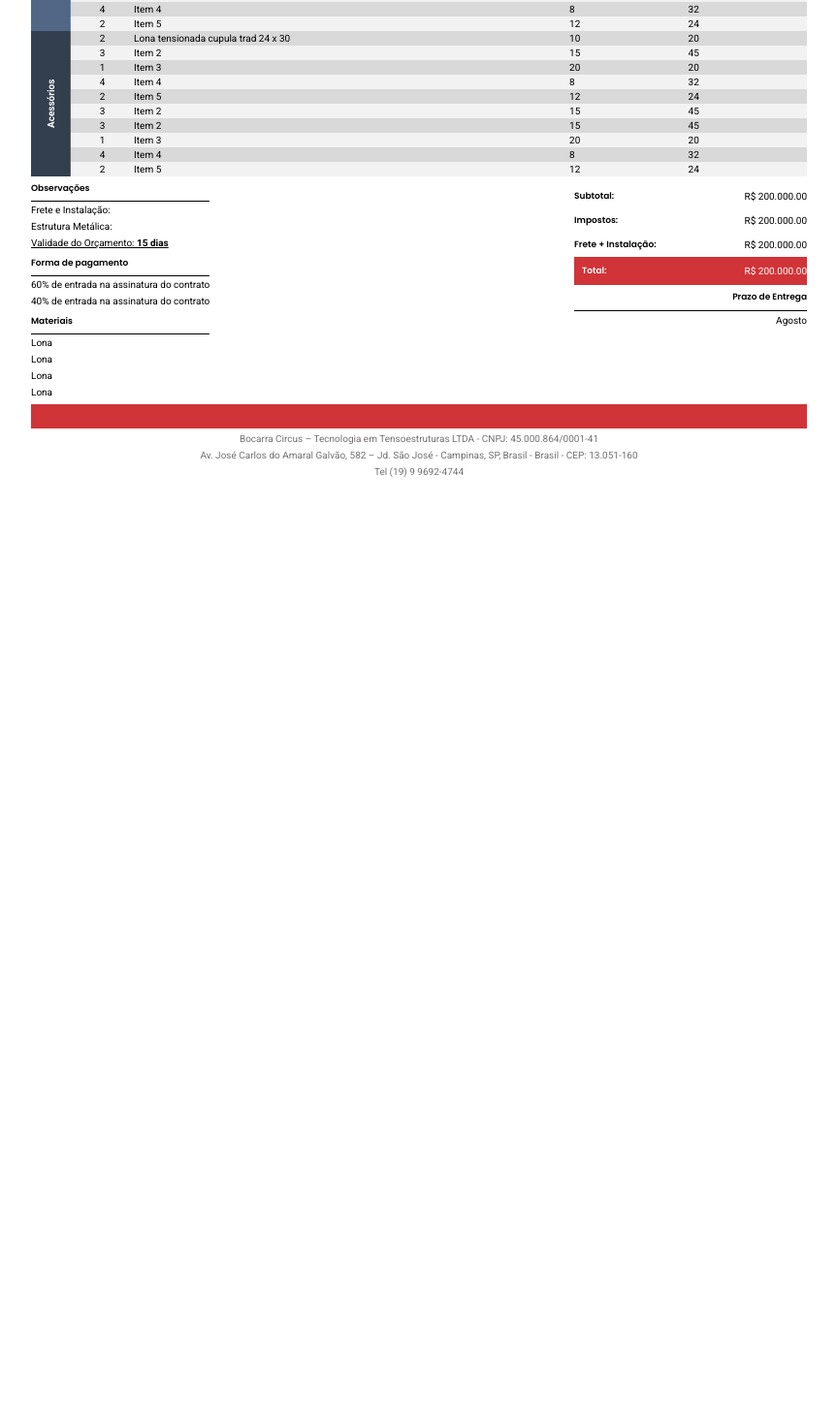
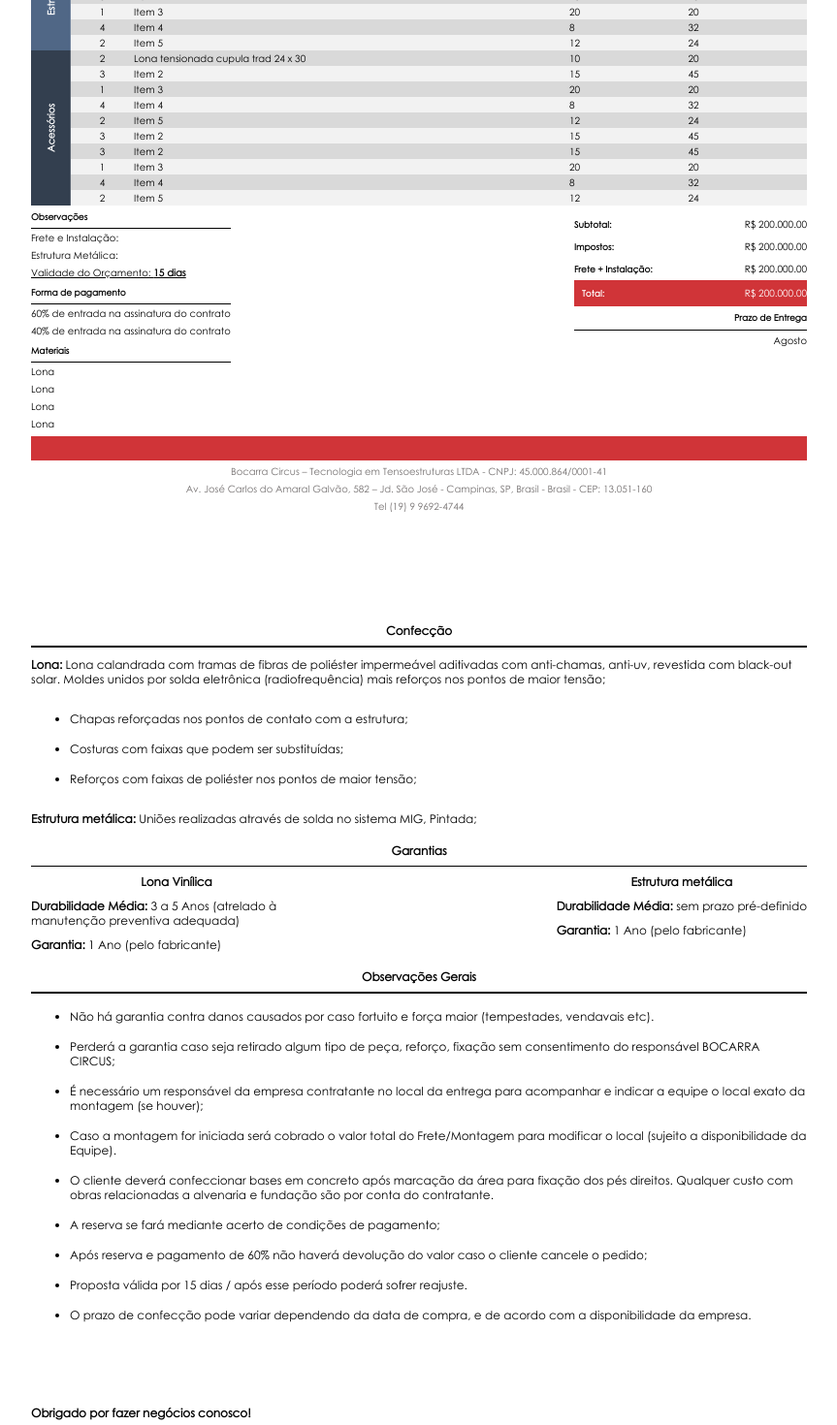
Before and after one commit to VictorBelotto/Sistema-Bocarra, a React (Vite) app: page /Impressao in a window 1280 px wide. Shown: the part 520-1990 px from the top of the page at 97% size, without its empty margins (208-1071 px from the left). Before the commit the page ends 1139 px from the top, so only its background shows below. Built offline with nearby package versions, Linux system fonts and the light colour scheme.

Commit message:
add segunda pagina para impressao

```diff
--- a/src/index.css
+++ b/src/index.css
@@ -1,11 +1,10 @@
-@import url('https://fonts.googleapis.com/css2?family=Roboto:ital,wght@0,100;0,300;0,400;0,500;0,700;0,900;1,100;1,300;1,400;1,500;1,700;1,900&display=swap');
-@import url('https://fonts.googleapis.com/css2?family=Poppins:ital,wght@0,100;0,200;0,300;0,400;0,500;0,600;0,700;0,800;0,900;1,100;1,200;1,300;1,400;1,500;1,600;1,700;1,800;1,900&display=swap');
-
-
-
+@font-face {
+  font-family: gothic;
+  src: url('./assets/fonts/gothic.woff');
+}
 
 * {
-  font-family: "Roboto", sans-serif;
+  font-family: "gothic";
   -webkit-tap-highlight-color: transparent;
   scroll-behavior: smooth;
   color: rgb(0, 0, 0);
@@ -15,13 +14,10 @@ body {
   background-color: #ffffff;
 }
 
-h1,h2,h3,h4,h5{
-  font-family: "Poppins", sans-serif;
-}
-
 h3{
   font-size: 9px !important;
   margin: 8px 0px;
+  font-weight: bold !important;
 }
 
 p{
--- a/src/pages/Impressao/Impressao.jsx
+++ b/src/pages/Impressao/Impressao.jsx
@@ -1,28 +1,53 @@
-import React from 'react'
-import styles from './Impressao.module.css'
-import Header from './components/Header/Header'
-import Infos from './components/Infos/Infos'
-import Tabela from './components/Tabela/Tabela'
-import Observacoes from './components/Observacoes/Observacoes'
-import Valores from './components/Valores/Valores'
-import Footer from './components/Footer/Footer'
+import React, { useRef } from 'react';
+import styles from './Impressao.module.css';
+import Header from './components/Header/Header';
+import Infos from './components/Infos/Infos';
+import Tabela from './components/Tabela/Tabela';
+import Observacoes from './components/Observacoes/Observacoes';
+import Valores from './components/Valores/Valores';
+import Footer from './components/Footer/Footer';
+import PageIInfoGeral from './components/PageIInfoGeral/PageIInfoGeral';
 
 const Impressao = () => {
+  const printContainer = useRef(null);
+
+  const handlePrint = () => {
+    // Oculta a segunda mainContainer antes de imprimir
+    printContainer.current.style.display = 'none';
+
+    // Aciona a função de impressão
+    window.print();
+
+    // Restaura a visibilidade da segunda mainContainer após a impressão
+    printContainer.current.style.display = 'block';
+  };
+
   return (
-    <div className={styles.mainContainer} >
-      <div className={styles.container} >
-        <Header/>
-        <Infos/>
-        <Tabela/>
-        <div style={{display:'flex', justifyContent: 'space-between'}} >
-          <Observacoes/>
-          <Valores/>
+    <div style={{display: 'flex', flexDirection: 'column', justifyContent:'center'}} >
+      <div className={styles.mainContainer}>
+        <div className={styles.container}>
+          <Header />
+          <Infos />
+          <Tabela />
+          <div style={{ display: 'flex', justifyContent: 'space-between' }}>
+            <Observacoes />
+            <Valores />
+          </div>
+          <Footer />
         </div>
-        <Footer/>
       </div>
 
+    <div className={styles.pageInfoMainContainer} >
+      <div className={styles.pageInfoContainer}>
+          <PageIInfoGeral />
+        </div>
+
+      </div>
+      <div  style={{alignSelf:'center'}} ref={printContainer}>
+       <button button onClick={handlePrint}>Imprimir</button>
+      </div >
     </div>
-  )
-}
+  );
+};
 
-export default Impressao
+export default Impressao;
--- a/src/pages/Impressao/Impressao.module.css
+++ b/src/pages/Impressao/Impressao.module.css
@@ -2,7 +2,6 @@
   display: flex;
   width: 100%;
   justify-content: center;
-  height: 1123px;
 }
 
 .container{
@@ -12,3 +11,16 @@
   height: 1123px;
   margin: 8px 16px;
 }
+
+.pageInfoMainContainer{
+  display: flex;
+  width: 100%;
+  justify-content: center;
+}
+.pageInfoContainer{
+  display: flex;
+  flex-direction: column;
+  width: 800px;
+  margin: 8px 16px;
+  margin-bottom: 32px;
+}
--- /dev/null
+++ b/src/pages/Impressao/components/PageIInfoGeral/PageIInfoGeral.jsx
@@ -0,0 +1,60 @@
+import React from 'react'
+import styles from './PageIInfoGeral.module.css'
+import Footer from '../Footer/Footer.jsx'
+const PageIInfoGeral = () => {
+  return (
+    <div className={styles.mainContainer} >
+      <h3>Confecção</h3>
+      <span className={styles.detalhe}></span>
+      <p><strong>Lona:</strong> Lona calandrada com tramas de fibras de poliéster impermeável aditivadas com anti-chamas, anti-uv, revestida com black-out solar. Moldes unidos por solda eletrônica (radiofrequência) mais reforços nos pontos de maior tensão;</p>
+      <ul className={styles.lista} >
+        <li>Chapas reforçadas nos pontos de contato com a estrutura;</li>
+        <li>Costuras com faixas que podem ser substituídas;</li>
+        <li>Reforços com faixas de poliéster nos pontos de maior tensão;</li>
+      </ul>
+      <p><strong>Estrutura metálica:</strong> Uniões realizadas através de solda no sistema MIG, Pintada;</p>
+
+      <h3>Garantias</h3>
+      <span className={styles.detalhe}></span>
+      <div style={{display:'flex', justifyContent:'space-between'}} >
+        <div className={styles.garantiasContainer} >
+          <h3>Lona Vinílica</h3>
+          <p><strong>Durabilidade Média: </strong>3 a 5 Anos (atrelado à manutenção preventiva adequada)</p>
+          <p><strong>Garantia: </strong>1 Ano (pelo fabricante)</p>
+          </div>
+        <div>
+          <h3>Estrutura metálica</h3>
+
+          <p><strong>Durabilidade Média: </strong>sem prazo pré-definido</p>
+          <p><strong>Garantia: </strong>1 Ano (pelo fabricante)</p>
+          </div>
+      </div>
+
+      <h3>Observações Gerais</h3>
+      <span className={styles.detalhe}></span>
+      <ul className={styles.lista}>
+        <li>Não há garantia contra danos causados por caso fortuito e força maior (tempestades, vendavais etc).</li>
+        <li>Perderá a garantia caso seja retirado algum tipo de peça, reforço, fixação sem consentimento do responsável BOCARRA CIRCUS;</li>
+        <li>É necessário um responsável da empresa contratante no local da entrega para acompanhar e indicar a equipe o local exato da montagem (se houver);</li>
+        <li>Caso a montagem for iniciada será cobrado o valor total do Frete/Montagem para modificar o local (sujeito a disponibilidade da Equipe).</li>
+        <li>O cliente deverá confeccionar bases em concreto após marcação da área para fixação dos pés direitos. Qualquer custo com obras relacionadas a alvenaria e fundação são por conta do contratante.</li>
+        <li>A reserva se fará mediante acerto de condições de pagamento;</li>
+        <li>Após reserva e pagamento de 60% não haverá devolução do valor caso o cliente cancele o pedido;</li>
+        <li>Proposta válida por 15 dias / após esse período poderá sofrer reajuste.</li>
+        <li>O prazo de confecção pode variar dependendo da data de compra, e de acordo com a disponibilidade da empresa.</li>
+      </ul>
+
+      <br />
+      <br />
+      <br />
+      <p ><strong>Obrigado por fazer negócios conosco!</strong></p>
+      <br />
+      <br />
+      <br />
+      <Footer/>
+
+    </div>
+  )
+}
+
+export default PageIInfoGeral
--- /dev/null
+++ b/src/pages/Impressao/components/PageIInfoGeral/PageIInfoGeral.module.css
@@ -0,0 +1,36 @@
+.mainContainer{
+  display: flex;
+  flex-direction: column;
+}
+
+.mainContainer h3{
+  text-align: center;
+  font-size: 12px !important;
+}
+
+.mainContainer p{
+  font-size: 12px !important;
+  margin: 10px 0px !important ;
+}
+
+.lista {
+
+  display: flex;
+  flex-direction: column;
+  gap: 16px;
+}
+
+.lista li{
+  font-size: 12px;
+}
+
+
+.detalhe{
+  width: 100%;
+  height: 1.5px;
+  background-color: black;
+}
+
+.garantiasContainer{
+  width: 300px;
+}
```
Also changed, not shown: src/assets/fonts/gothic.woff (added).
